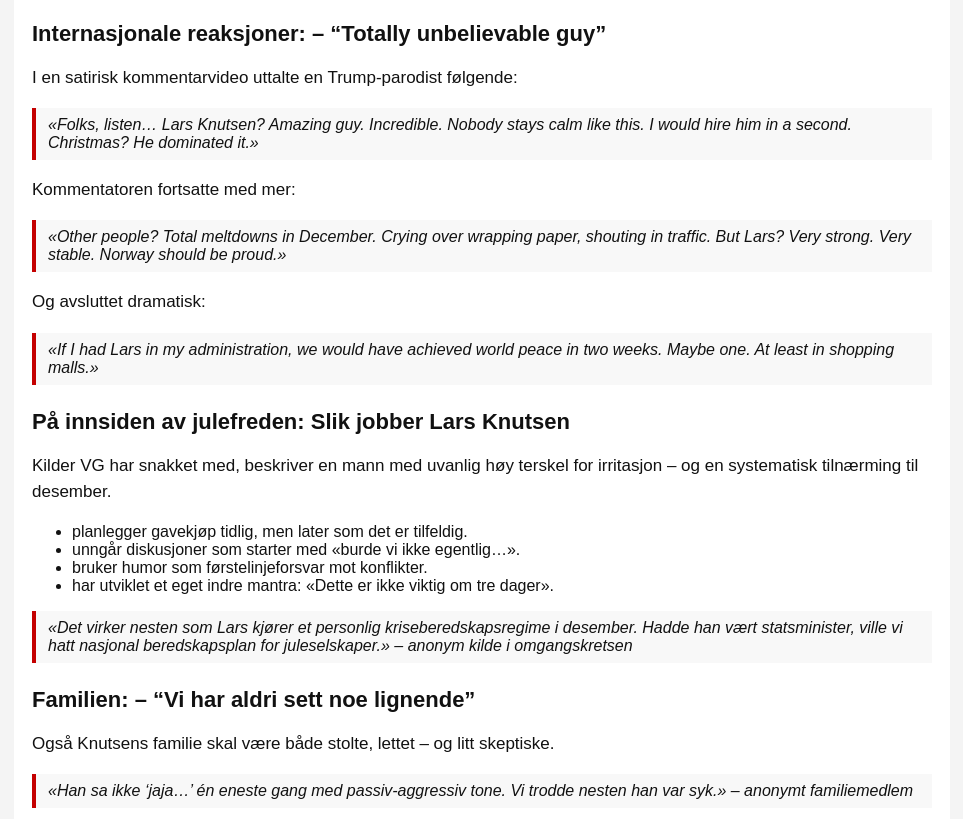
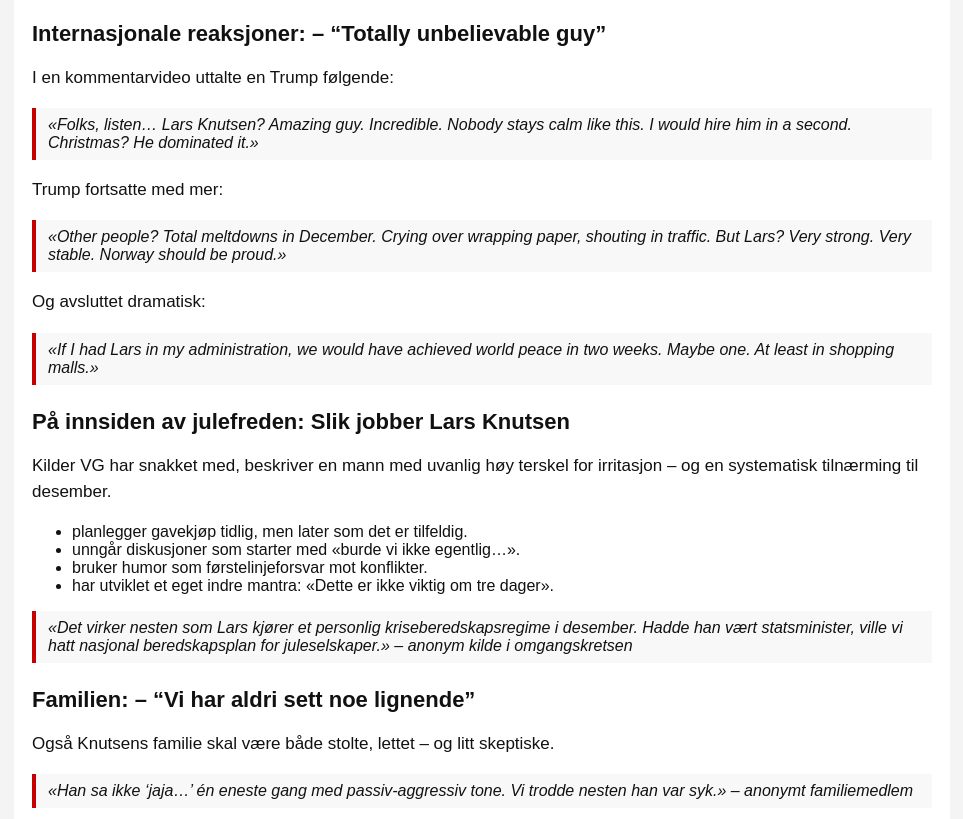
Before and after one commit to larsknutsen/vg, a plain HTML site: page index.html in a window 1280 px wide. Shown: the part 1779-2598 px from the top of the page, without its empty margins (158-1121 px from the left). Drawn offline with Linux system fonts and the light colour scheme.

Commit message:
Update quotes

```diff
--- a/index.html
+++ b/index.html
@@ -170,7 +170,7 @@ ul {font-size:16px;}
 
   <h2>Internasjonale reaksjoner: – “Totally unbelievable guy”</h2>
   <p>
-    I en satirisk kommentarvideo uttalte en Trump-parodist følgende:
+    I en kommentarvideo uttalte en Trump følgende:
   </p>
 
   <blockquote>
@@ -178,7 +178,7 @@ ul {font-size:16px;}
   </blockquote>
 
   <p>
-    Kommentatoren fortsatte med mer:
+    Trump fortsatte med mer:
   </p>
 
   <blockquote>
```
